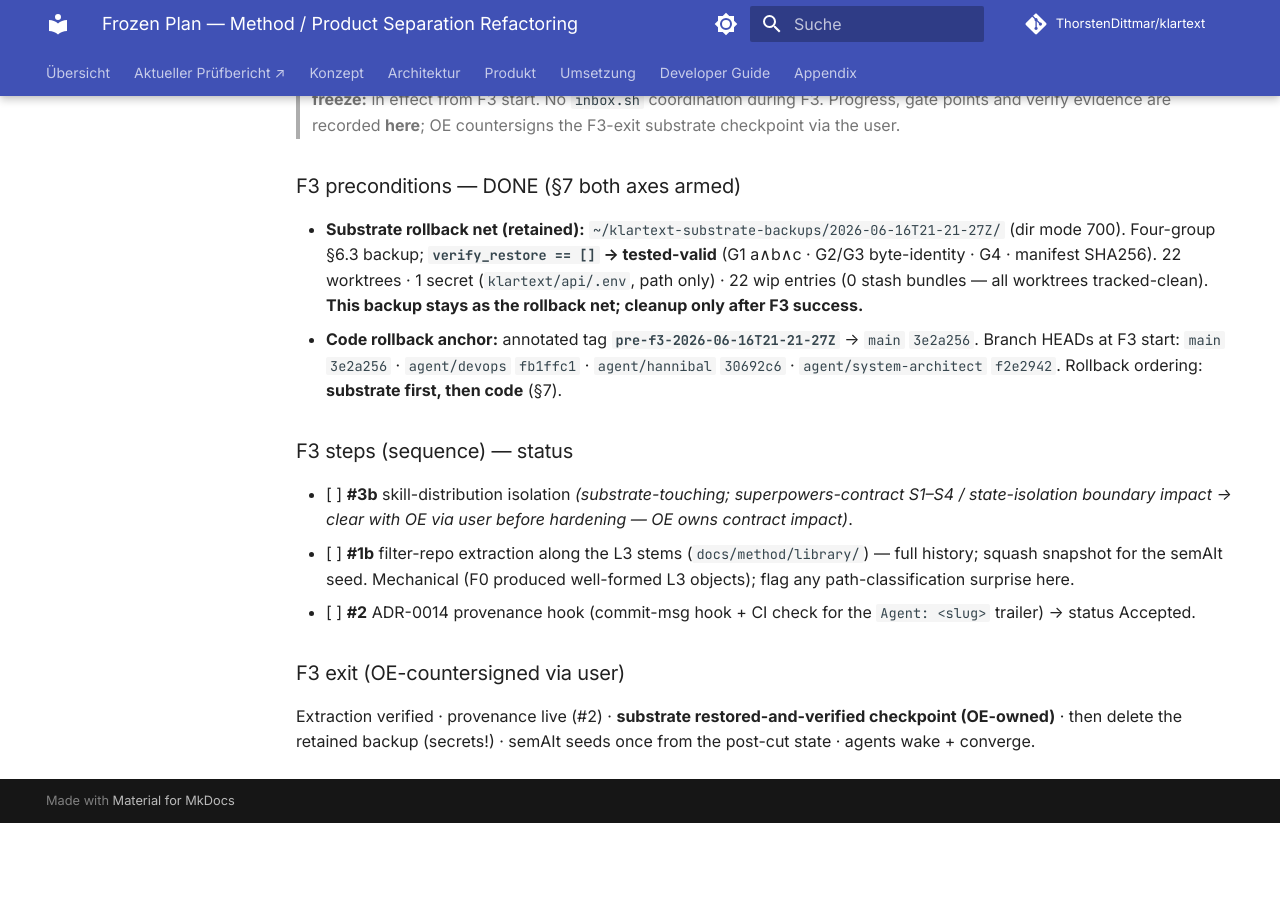
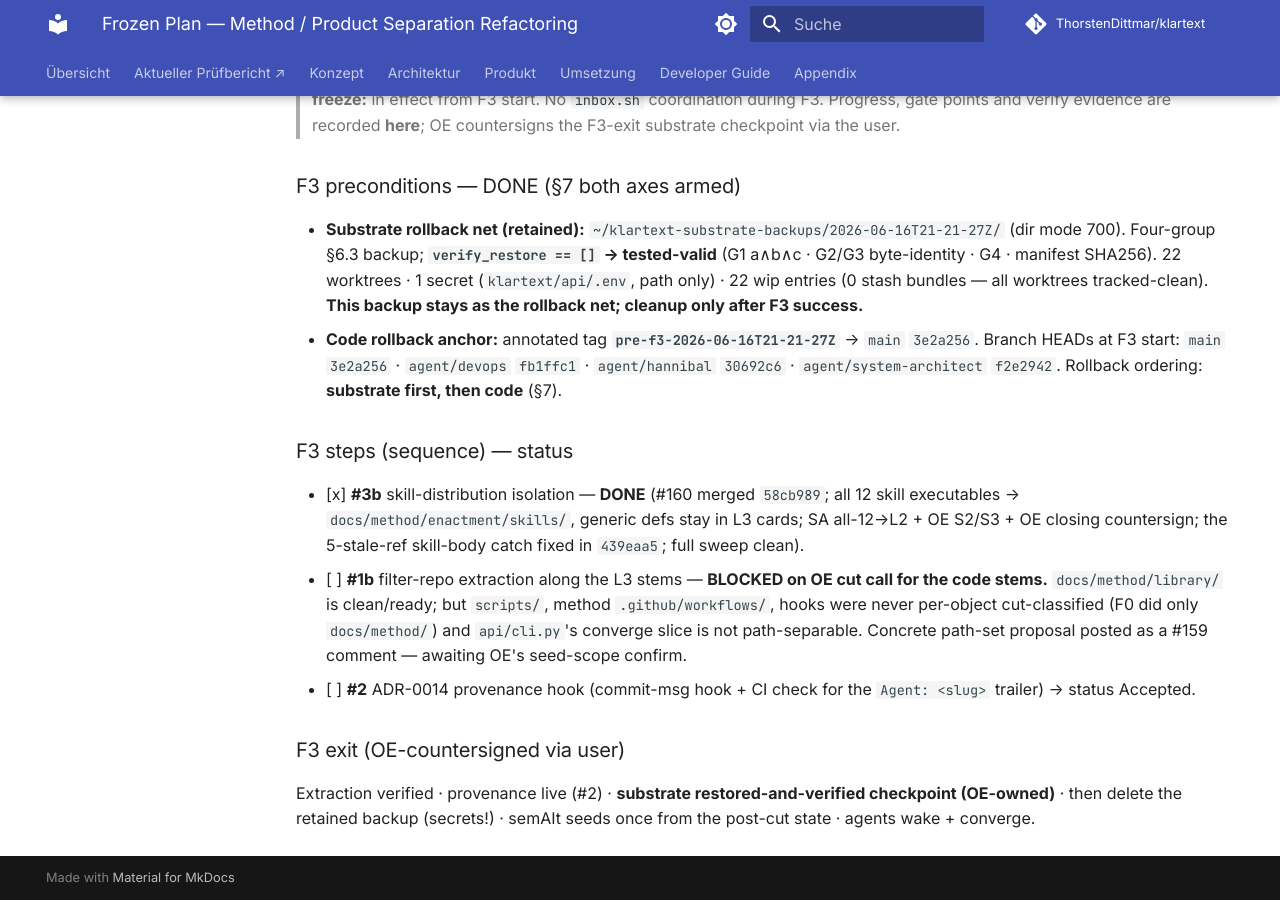
Before and after one commit to ThorstenDittmar/klartext, an MkDocs documentation site: the page built from docs/superpowers/plans/2026-06-16-method-product-separation.md, in a window 1280 px wide and 900 px high, scrolled down 4907 px. Built offline with MkDocs 1.6.1 and Material for MkDocs 9.7.7, drawn with Linux system fonts in a browser that asks for light colours; comment, search, counter and statistics services are not loaded; before the commit the page ends 5730 px from its top, so only the background shows below that.

Commit message:
docs(plan): F3 §10 — #3b DONE (#160 merged); #1b blocked on OE cut call for code stems
Co-Authored-By: Claude Opus 4.8 (1M context) <noreply@anthropic.com>
Agent: devops

```diff
--- a/docs/superpowers/plans/2026-06-16-method-product-separation.md
+++ b/docs/superpowers/plans/2026-06-16-method-product-separation.md
@@ -103,10 +103,13 @@ This plan is **frozen** when: DevOps has verified §6/§7, OE and DevOps both si
   `agent/system-architect` `f2e2942`. Rollback ordering: **substrate first, then code** (§7).
 
 ### F3 steps (sequence) — status
-- [ ] **#3b** skill-distribution isolation *(substrate-touching; superpowers-contract S1–S4 / state-isolation
-  boundary impact → clear with OE via user before hardening — OE owns contract impact)*.
-- [ ] **#1b** filter-repo extraction along the L3 stems (`docs/method/library/`) — full history; squash snapshot
-  for the semAIt seed. Mechanical (F0 produced well-formed L3 objects); flag any path-classification surprise here.
+- [x] **#3b** skill-distribution isolation — **DONE** (#160 merged `58cb989`; all 12 skill executables →
+  `docs/method/enactment/skills/`, generic defs stay in L3 cards; SA all-12→L2 + OE S2/S3 + OE closing
+  countersign; the 5-stale-ref skill-body catch fixed in `439eaa5`; full sweep clean).
+- [ ] **#1b** filter-repo extraction along the L3 stems — **BLOCKED on OE cut call for the code stems.**
+  `docs/method/library/` is clean/ready; but `scripts/`, method `.github/workflows/`, hooks were never
+  per-object cut-classified (F0 did only `docs/method/`) and `api/cli.py`'s converge slice is not
+  path-separable. Concrete path-set proposal posted as a #159 comment — awaiting OE's seed-scope confirm.
 - [ ] **#2** ADR-0014 provenance hook (commit-msg hook + CI check for the `Agent: <slug>` trailer) → status Accepted.
 
 ### F3 exit (OE-countersigned via user)
```
